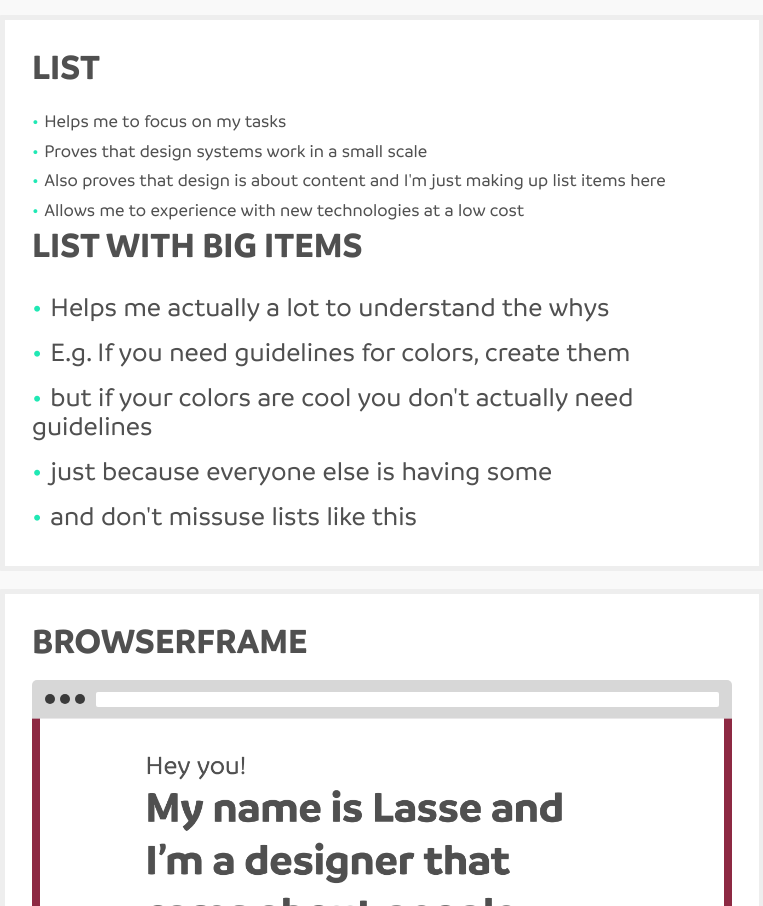
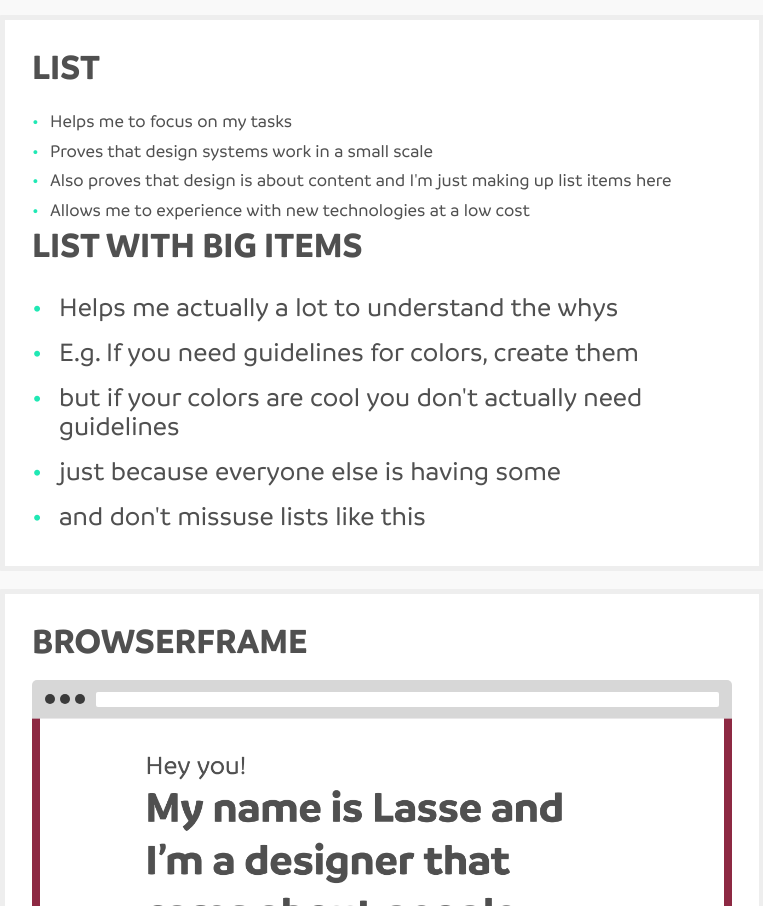
Before and after one commit to lassediercks/design, a website: page index.html in a window 1280 px wide. Shown: the part 2905-3811 px from the top of the page, without its empty margins (258-1021 px from the left). Drawn offline with Linux system fonts and the light colour scheme.

Commit message:
allow 2 row lists to exist and look good, I'm a mercyful god

```diff
--- a/lassediercks.css
+++ b/lassediercks.css
@@ -171,11 +171,15 @@ h3.ld-headline{
   font-size: 1.5em;
 }
 .ld-list__item{
+  margin-left: 1em;
+  position: relative;
   list-style-type: none;
   padding: .3em 0;
 }
 .ld-list__item:before{
   content:'•';
+  position: absolute;
+  left: -1em;
   margin-right: .3em;
   color: var(--ld-green);
 }
```
Also changed, not shown: dist/lassediercks.css.
